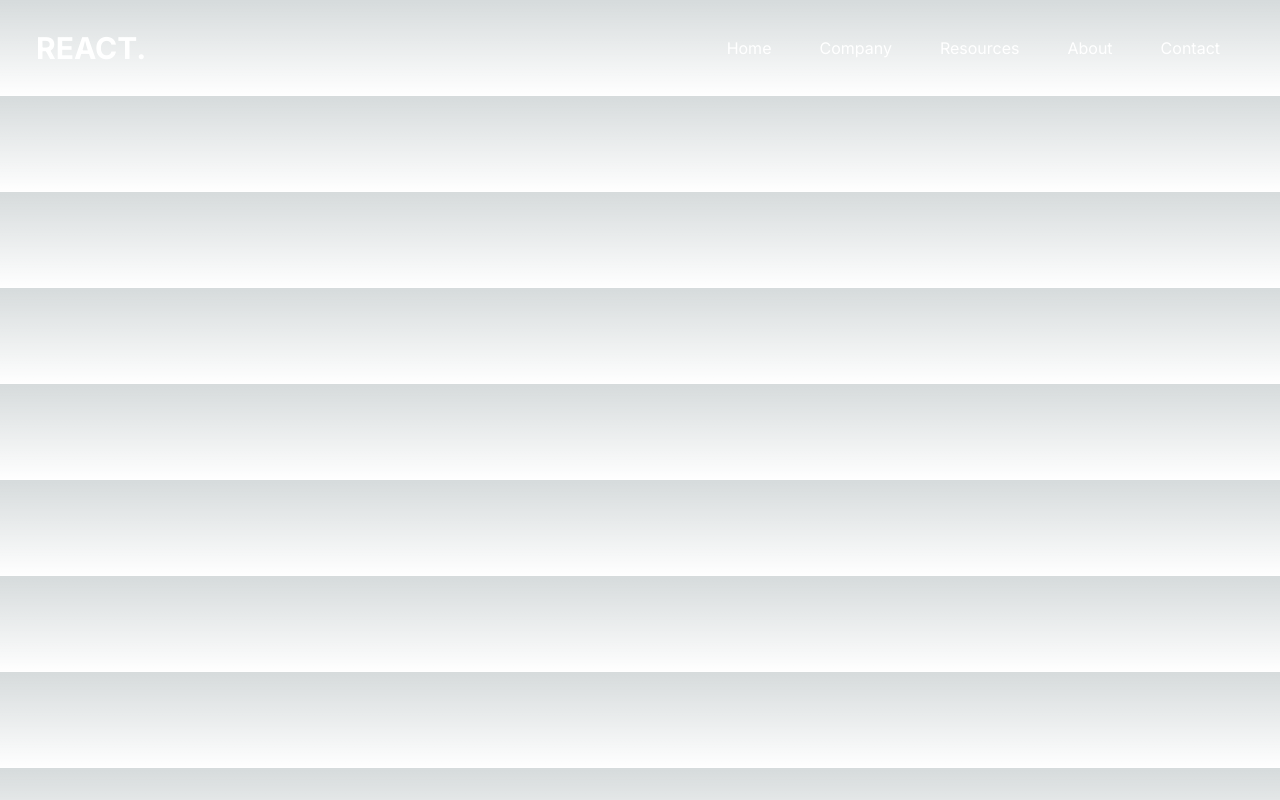
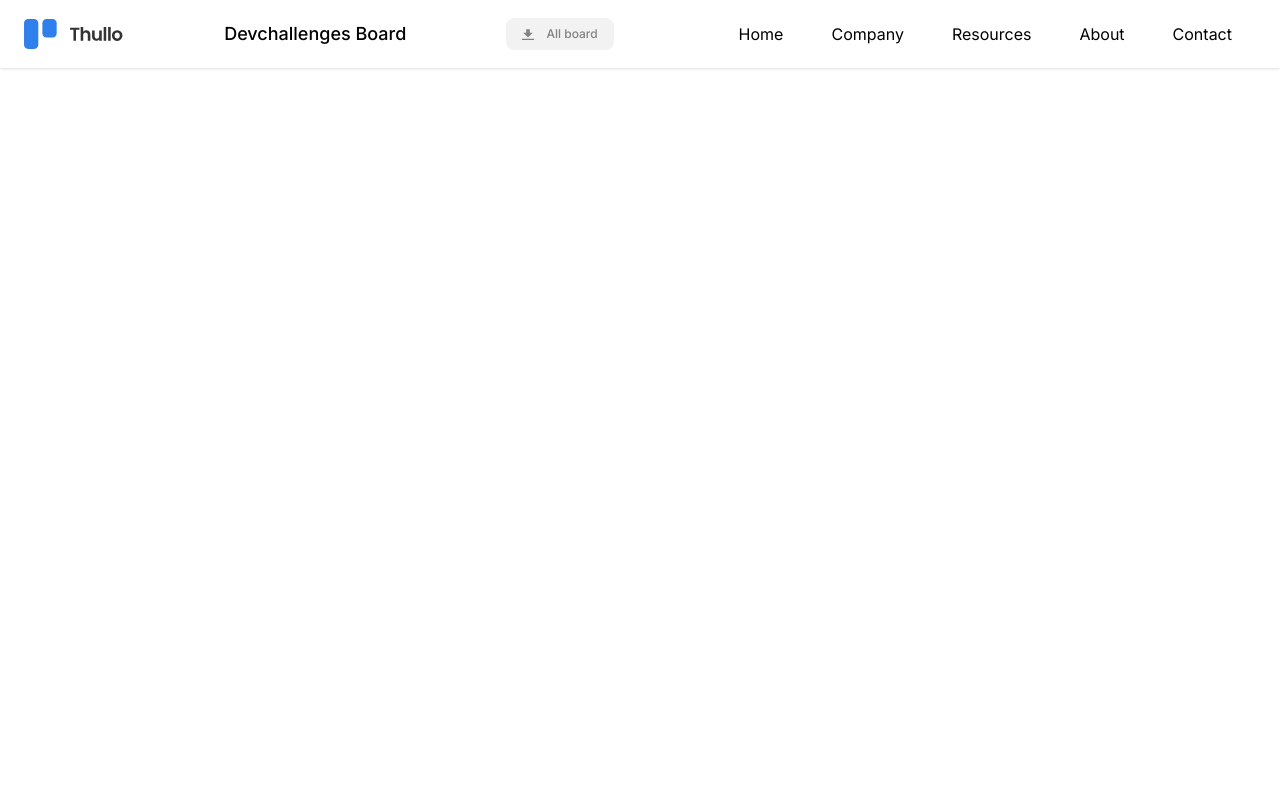
Before and after one commit to jruizsilva/clon-trello-nextjs-devchallenges.io, a Next.js app: page / in a window 1280 px wide. Built offline with nearby package versions, Linux system fonts and the light colour scheme.

Commit message:
button ui component almost done

```diff
--- a/src/app/globals.css
+++ b/src/app/globals.css
@@ -3,27 +3,11 @@
 @tailwind utilities;
 
 :root {
-  --foreground-rgb: 0, 0, 0;
-  --background-start-rgb: 214, 219, 220;
-  --background-end-rgb: 255, 255, 255;
-}
-
-@media (prefers-color-scheme: dark) {
-  :root {
-    --foreground-rgb: 255, 255, 255;
-    --background-start-rgb: 0, 0, 0;
-    --background-end-rgb: 0, 0, 0;
-  }
+  --text-color: '#333';
 }
 
 body {
-  color: rgb(var(--foreground-rgb));
-  background: linear-gradient(
-      to bottom,
-      transparent,
-      rgb(var(--background-end-rgb))
-    )
-    rgb(var(--background-start-rgb));
+  color: var(--text-color);
 }
 
 @layer utilities {
--- /dev/null
+++ b/src/components/button.tsx
@@ -0,0 +1,22 @@
+import React from 'react'
+
+interface ButtonProps {}
+
+const Button = (props: ButtonProps) => {
+  return (
+    <button className='flex items-center gap-3 w-[108px] h-[32px] bg-[#f2f2f2] rounded-lg px-4 py-2 hover:bg-[#e2e2e2]'>
+      <svg
+        className='w-3 h-3 fill-[#828282]'
+        xmlns='http://www.w3.org/2000/svg'
+        viewBox='0 0 20 20'
+      >
+        <path d='M13 8V2H7v6H2l8 8 8-8h-5zM0 18h20v2H0v-2z' />
+      </svg>
+      <span className='text-xs font-medium text-[#828282]'>
+        All board
+      </span>
+    </button>
+  )
+}
+
+export default Button
--- a/src/components/navbar.tsx
+++ b/src/components/navbar.tsx
@@ -1,6 +1,8 @@
 'use client'
+import Image from 'next/image'
 import { useState } from 'react'
 import { AiOutlineClose, AiOutlineMenu } from 'react-icons/ai'
+import Button from './button'
 
 interface NavbarProps {}
 
@@ -23,10 +25,17 @@ const Navbar = (props: NavbarProps) => {
   ]
 
   return (
-    <div className='flex justify-between items-center h-24 max-w-[1240px] mx-auto px-4 text-white'>
+    <div className='shadow'>
+      <div className='flex justify-between items-center h-[68px] mx-auto px-6'>
         {/* Logo */}
-      <h1 className='w-full text-3xl font-bold'>REACT.</h1>
-
+        <Image
+          src={'/logo.svg'}
+          alt='logo trello clon'
+          width={100}
+          height={30}
+        />
+        <h1 className='text-lg font-medium'>Devchallenges Board</h1>
+        <Button />
         {/* Desktop Navigation */}
         <ul className='hidden md:flex'>
           {navItems.map((item) => (
@@ -38,7 +47,6 @@ const Navbar = (props: NavbarProps) => {
             </li>
           ))}
         </ul>
-
         {/* Mobile Navigation Icon */}
         <div
           onClick={handleNav}
@@ -51,7 +59,6 @@ const Navbar = (props: NavbarProps) => {
             <AiOutlineMenu size={20} />
           )}
         </div>
-
         {/* Mobile Navigation Menu */}
         <ul
           className={
@@ -76,6 +83,7 @@ const Navbar = (props: NavbarProps) => {
           ))}
         </ul>
       </div>
+    </div>
   )
 }
 
```
Lines whose indentation alone changed are shown as unchanged.
